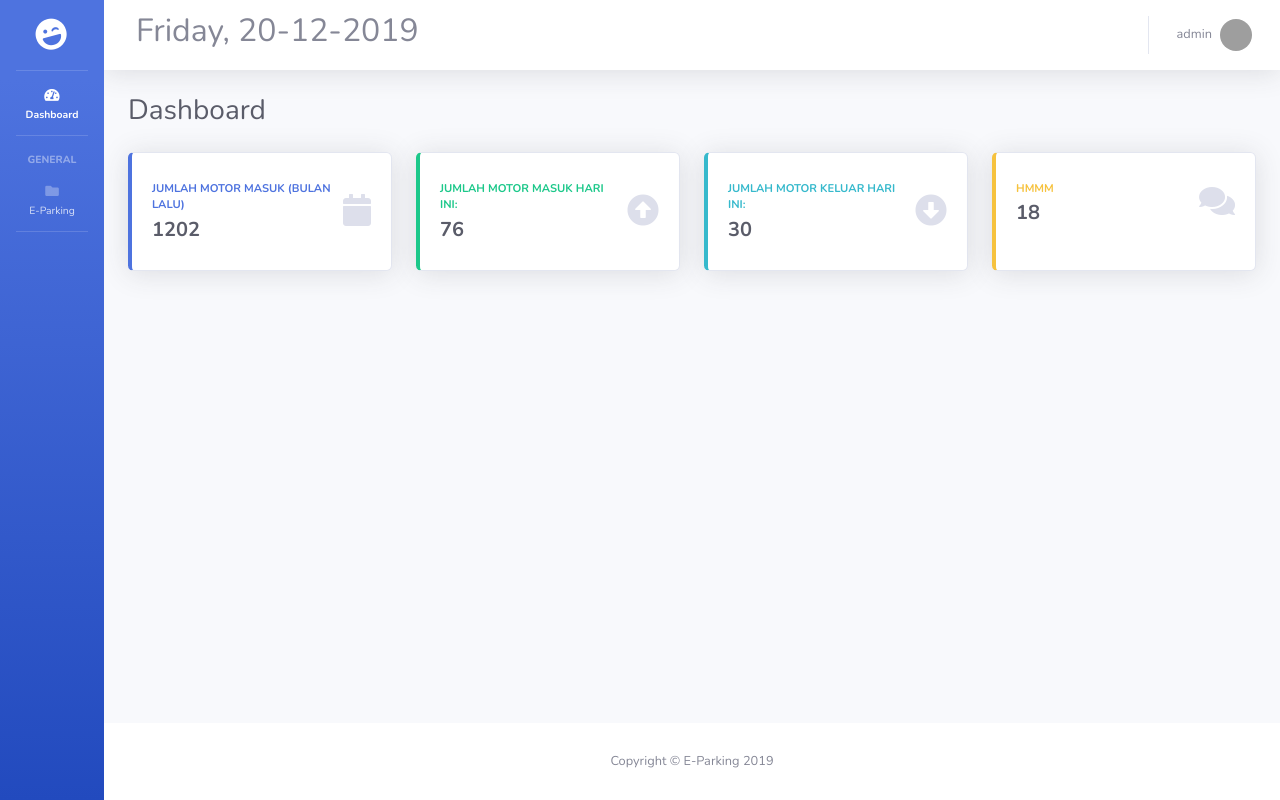
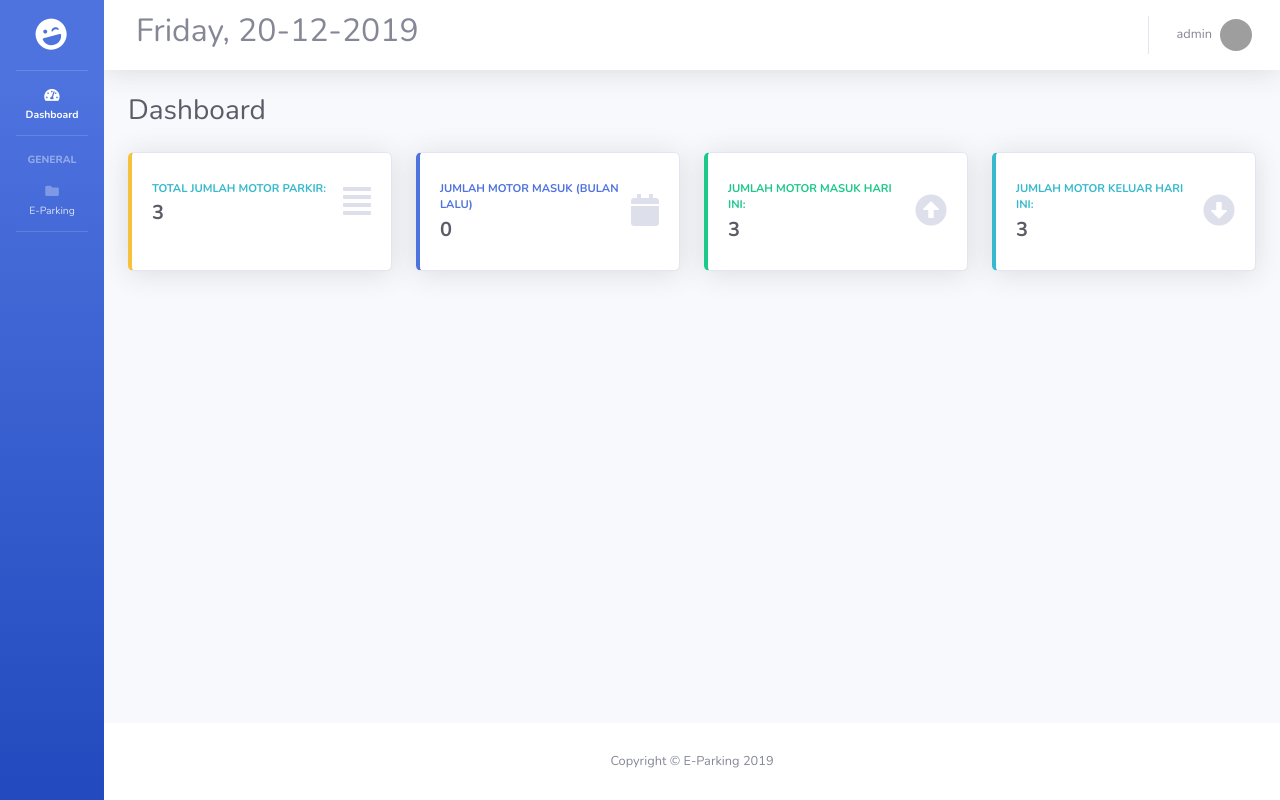
Before and after one commit to iqbalfanani/E-Parking, a CodeIgniter app: page /database/Dashboard in a window 1280 px wide. Run offline with CodeIgniter, Linux system fonts and the light colour scheme; a user stored in the database is signed in; data comes from the database, SQL or seed files in the repository; data that the repository does not hold is empty; grey boxes are pictures that could not be loaded.

Commit message:
Update dashboard_view.php
Co-Authored-By: nadyafitrani <nadyafitrani@users.noreply.github.com>
Co-Authored-By: fairuzafif <fairuzafif@users.noreply.github.com>

```diff
--- a/application/views/contents/dashboard_view.php
+++ b/application/views/contents/dashboard_view.php
@@ -9,12 +9,33 @@
 
             <!-- Earnings (Monthly) Card Example -->
             <div class="col-xl-3 col-md-6 mb-4">
+              <div class="card border-left-warning shadow h-100 py-2">
+                <div class="card-body">
+                  <div class="row no-gutters align-items-center">
+                    <div class="col mr-2">
+                      <div class="text-xs font-weight-bold text-info text-uppercase mb-1">Total Jumlah Motor Parkir: </div>
+                      <div class="row no-gutters align-items-center">
+                        <div class="col-auto">
+                          <div class="h5 mb-0 mr-3 font-weight-bold text-gray-800"><?php echo $total_parkir ?></div>
+                        </div>
+                      </div>
+                    </div>
+                    <div class="col-auto">
+                      <i class="fas fa-align-justify fa-2x text-gray-300"></i>
+                    </div>
+                  </div>
+                </div>
+              </div>
+            </div>
+
+            <!-- Earnings (Monthly) Card Example -->
+            <div class="col-xl-3 col-md-6 mb-4">
               <div class="card border-left-primary shadow h-100 py-2">
                 <div class="card-body">
                   <div class="row no-gutters align-items-center">
                     <div class="col mr-2">
                       <div class="text-xs font-weight-bold text-primary text-uppercase mb-1">Jumlah Motor Masuk (Bulan lalu)</div>
-                      <div class="h5 mb-0 font-weight-bold text-gray-800">1202</div>
+                      <div class="h5 mb-0 font-weight-bold text-gray-800"><?php echo $month ?></div>
                     </div>
                     <div class="col-auto">
                       <i class="fas fa-calendar fa-2x text-gray-300"></i>
@@ -31,7 +52,7 @@
                   <div class="row no-gutters align-items-center">
                     <div class="col mr-2">
                       <div class="text-xs font-weight-bold text-success text-uppercase mb-1">Jumlah Motor Masuk hari ini:</div>
-                      <div class="h5 mb-0 font-weight-bold text-gray-800">76</div>
+                      <div class="h5 mb-0 font-weight-bold text-gray-800"><?php echo $today_in ?></div>
                     </div>
                     <div class="col-auto">
                       <i class="fas fa-arrow-alt-circle-up fa-2x text-gray-300"></i>
@@ -50,7 +71,7 @@
                       <div class="text-xs font-weight-bold text-info text-uppercase mb-1">Jumlah Motor Keluar Hari ini:</div>
                       <div class="row no-gutters align-items-center">
                         <div class="col-auto">
-                          <div class="h5 mb-0 mr-3 font-weight-bold text-gray-800">30</div>
+                          <div class="h5 mb-0 mr-3 font-weight-bold text-gray-800"><?php echo $today_out ?></div>
                         </div>
                       </div>
                     </div>
@@ -62,21 +83,5 @@
               </div>
             </div>
 
-            <!-- Pending Requests Card Example -->
-            <div class="col-xl-3 col-md-6 mb-4">
-              <div class="card border-left-warning shadow h-100 py-2">
-                <div class="card-body">
-                  <div class="row no-gutters align-items-center">
-                    <div class="col mr-2">
-                      <div class="text-xs font-weight-bold text-warning text-uppercase mb-1">Hmmm</div>
-                      <div class="h5 mb-0 font-weight-bold text-gray-800">18</div>
-                    </div>
-                    <div class="col-auto">
-                      <i class="fas fa-comments fa-2x text-gray-300"></i>
-                    </div>
-                  </div>
-                </div>
-              </div>
-            </div>
           </div>
       </div>
```
